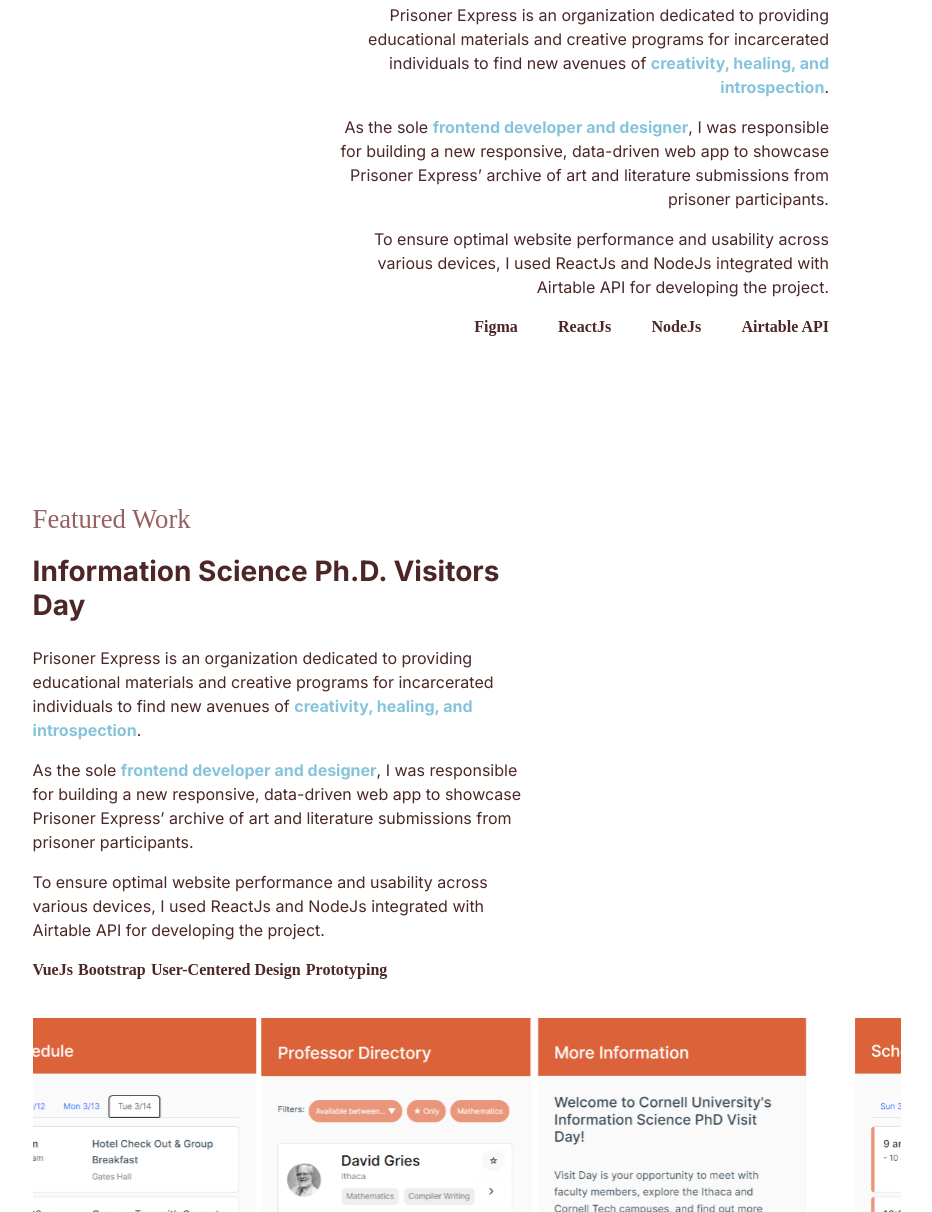
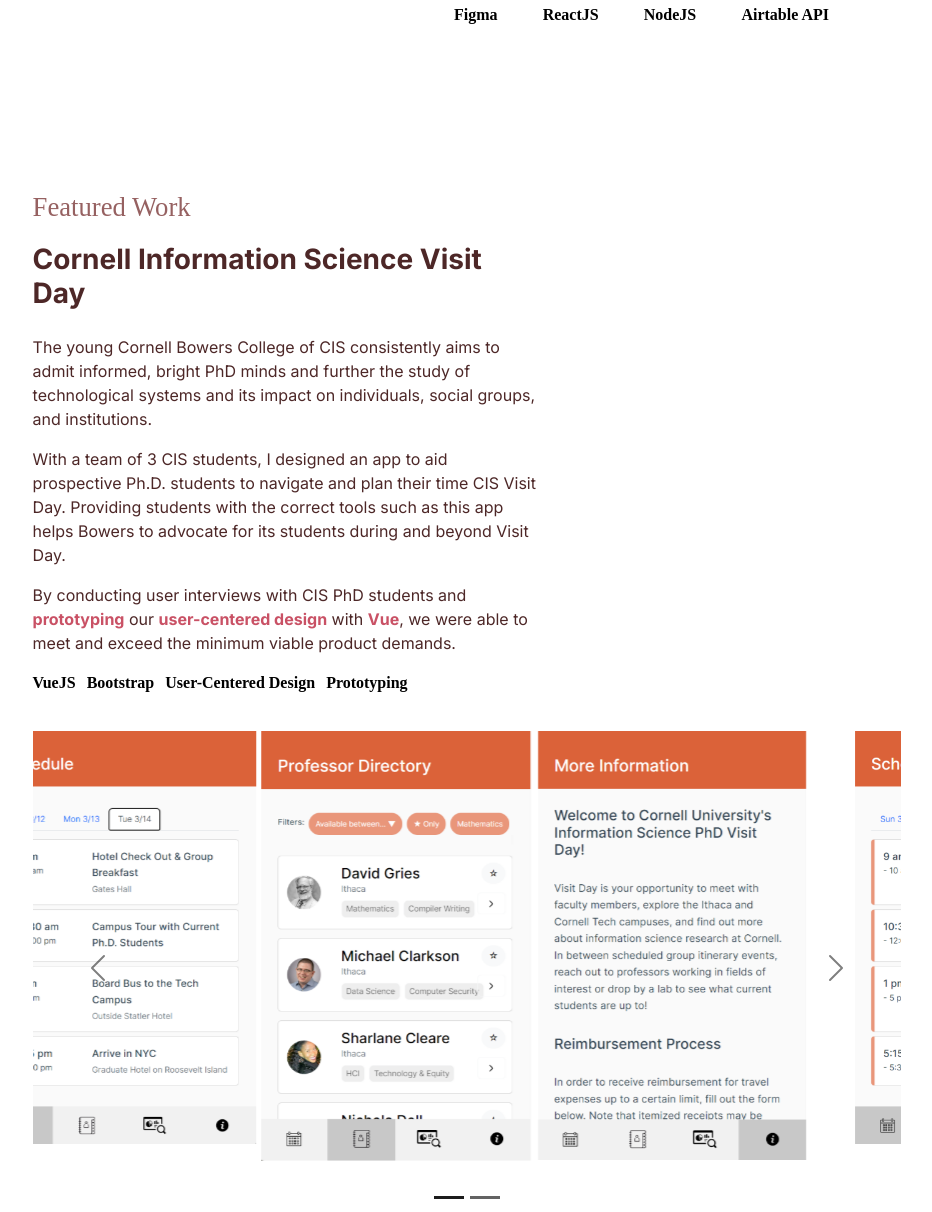
Before and after one commit to zaedaamrin/amrinz, a plain HTML site: page index.html in a window 1280 px wide. Shown: the part 2604-3816 px from the top of the page, without its empty margins (221-1153 px from the left). Drawn offline with nearby package versions, Linux system fonts and the light colour scheme; a web font is replaced by a local one.

Commit message:
Add accent color

```diff
--- a/index.html
+++ b/index.html
@@ -96,6 +96,7 @@
                         <div class="carousel-indicators">
                           <button type="button" data-bs-target="#carouselExampleIndicators" data-bs-slide-to="0" class="active" aria-current="true" aria-label="Slide 1"></button>
                           <button type="button" data-bs-target="#carouselExampleIndicators" data-bs-slide-to="1" aria-label="Slide 2"></button>
+                          <button type="button" data-bs-target="#carouselExampleIndicators" data-bs-slide-to="2" aria-label="Slide 3"></button>
                         </div>
                         <div class="carousel-inner">
                           <div class="carousel-item active">
@@ -107,10 +108,12 @@
                           <div class="carousel-item">
                             <div class="img-row">
                                 <div class="col"><img src="./images/pe-2.svg" /></div>
+                                <div class="col"><img src="./images/pe-2.svg" /></div>
                             </div>
                           </div>
                           <div class="carousel-item">
                             <div class="img-row">
+                                <div class="col"><img src="./images/pe-2.svg" /></div>
                                 <div class="col"><img src="./images/pe-2.svg" /></div>
                             </div>
                           </div>
@@ -142,8 +145,8 @@
                                 integrated with Airtable API for developing the project.</p>
                             <div class="skills-row">
                                 <p>Figma</p>
-                                <p>ReactJs</p>
-                                <p>NodeJs</p>
+                                <p>ReactJS</p>
+                                <p>NodeJS</p>
                                 <p>Airtable API</p>
                             </div>
                         </div>
@@ -154,15 +157,16 @@
                     <div class="section-row">
                         <div class="col mt-5 col-md-7 left">
                             <p class="label">Featured Work</p>
-                            <h3 class="mb-4">Information Science Ph.D. Visitors Day</h3>
-                            <p>Prisoner Express is an organization dedicated to providing educational materials and creative programs for
-                                incarcerated individuals to find new avenues of <span>creativity, healing, and introspection</span>.</p>
-                            <p>As the sole <span>frontend developer and designer</span>, I was responsible for building a new responsive, data-driven web
-                                app to showcase Prisoner Express’ archive of art and literature submissions from prisoner participants. </p>
-                            <p>To ensure optimal website performance and usability across various devices, I used ReactJs and NodeJs
-                                integrated with Airtable API for developing the project.</p>
+                            <h3 class="mb-4">Cornell Information Science Visit Day</h3>
+                            <p>The young Cornell Bowers College of CIS consistently aims to admit informed, bright PhD minds and further
+                                the study of technological systems and its impact on individuals, social groups, and institutions. </p>
+                            <p>With a team of 3 CIS students, I designed an app to aid prospective Ph.D. students to navigate and plan
+                                their time CIS Visit Day. Providing students with the correct tools such as this app helps Bowers to
+                                advocate for its students during and beyond Visit Day. </p>
+                            <p>By conducting user interviews with CIS PhD students and <span>prototyping</span> our <span>user-centered design</span> with <span>Vue</span>, we
+                                were able to meet and exceed the minimum viable product demands.</p>
                             <div class="skills-row">
-                                <p>VueJs</p>
+                                <p>VueJS</p>
                                 <p>Bootstrap</p>
                                 <p>User-Centered Design</p>
                                 <p>Prototyping</p>
--- a/styles/site.css
+++ b/styles/site.css
@@ -119,16 +119,20 @@ h6 {
 }
 
 #work span {
-    color: #85C4DB;
+    /* color: #85C4DB; */
+    /* color: rgb(114, 170, 138); */
+    color: #c95165;
+    /* color: #DEB83F; */
     font-weight: bold;
 }
 
 .skills-row {
+    color: black;
     display: flex;
     font-family: 'DM Serif Text', serif;
     font-weight: bold;
     justify-content: space-between;
-    width: 70%;
+    width: 74%;
 }
 
 .label {
```
